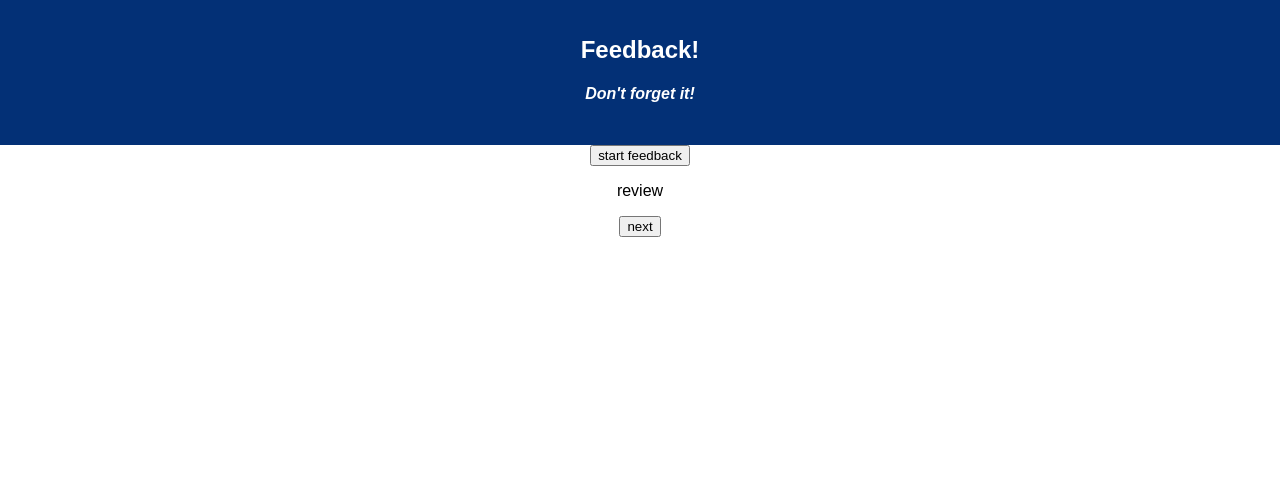
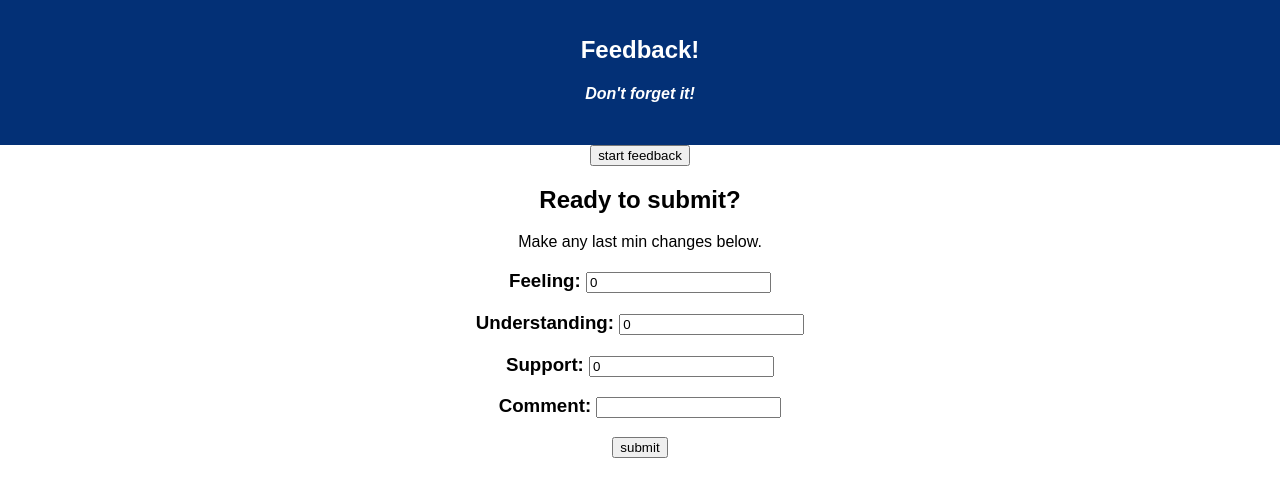
Before and after one commit to karljohnbeck/Daily-feedback-app, a React (Create React App) app: page /#/review in a window 1280 px wide. Shown: the top 496 px of the page. Built offline with nearby package versions, Linux system fonts and the light colour scheme.

Commit message:
added server routes and post request on the server

```diff
--- a/src/components/ReviewSubmit/ReviewSubmit.jsx
+++ b/src/components/ReviewSubmit/ReviewSubmit.jsx
@@ -1,20 +1,27 @@
 import React, {Component} from 'react'
 import { connect } from 'react-redux'
 import ReviewSubmitBtn from './ReviewSubmitBtn'
+import axios from 'axios'
 
 class ReviewSubmit extends Component {
 
     handleClick = () => {
         console.log('you going to plants');
-
+        axios.put()
         this.props.history.push('/completed')
       }
 
     render() {
         return(
             <>
-            <p>review</p>
-            <button onClick={this.handleClick}>next</button>
+            <h2>Ready to submit?</h2>
+            <p>Make any last min changes below.</p>
+            <h3>Feeling: <input value={this.props.reduxState.feelingReducer} /></h3>
+            <h3>Understanding: <input value={this.props.reduxState.understandingReducer} /></h3>
+            <h3>Support: <input value={this.props.reduxState.supportReducer} /></h3>
+            <h3>Comment: <input value={this.props.reduxState.commentReducer} /></h3>
+
+            <button onClick={this.handleClick}>submit</button>
             </>
         )
     }
```
Also changed, not shown: 2 other files (tests, documents, lock files or other folders).
